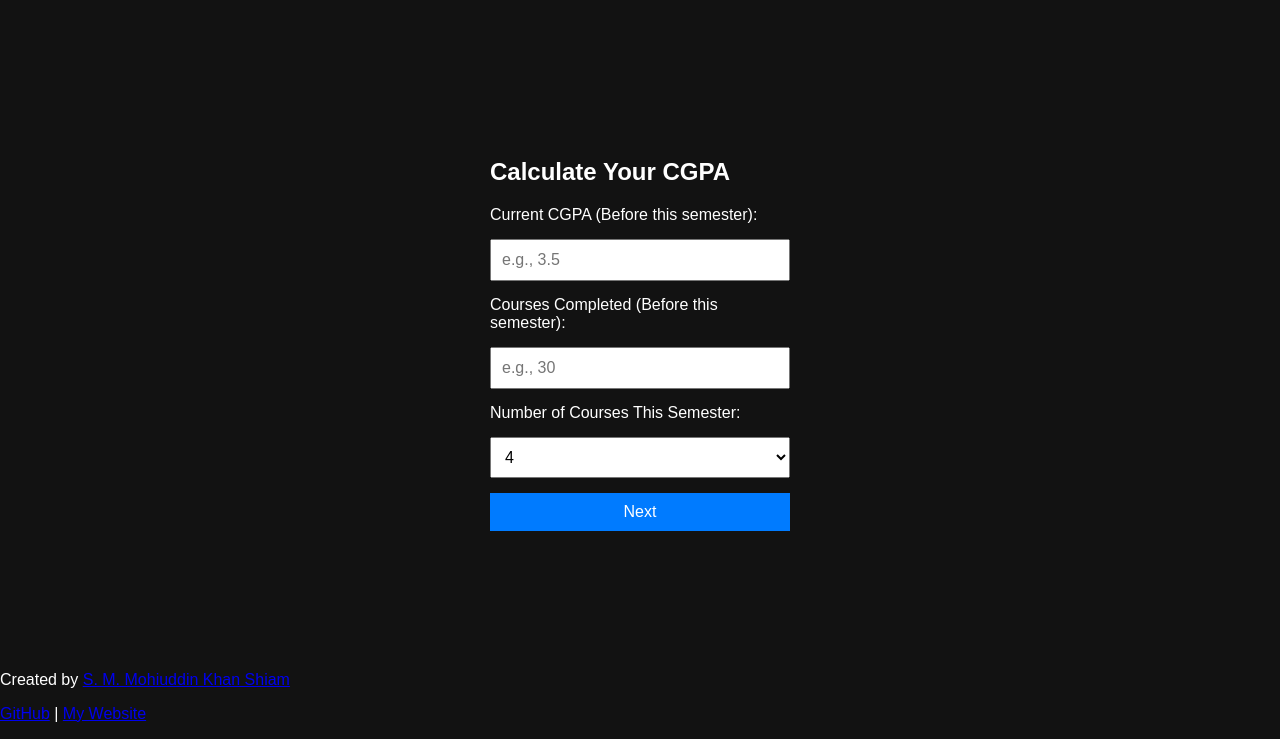
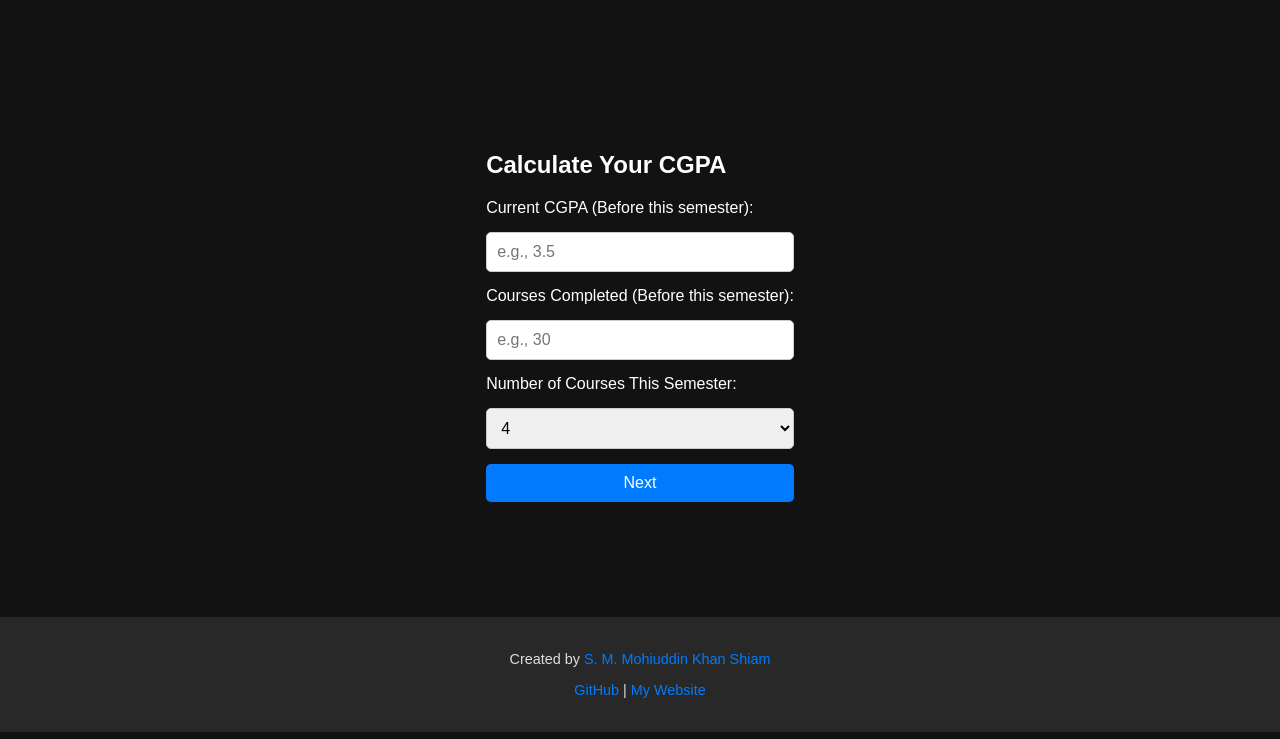
Before and after one commit to mohiuddin-khan-shiam/BRAC-University-CGPA-Calculator, a plain HTML site: page index.html in a window 1280 px wide. Shown: the part 143-882 px from the top of the page. Drawn offline with Linux system fonts and the light colour scheme.

Commit message:
Update style.css

```diff
--- a/style.css
+++ b/style.css
@@ -21,31 +21,19 @@ header {
   padding: 20px;
 }
 
-main {
-  display: flex;
-  flex-direction: column;
-  align-items: center;
-  justify-content: center;
-  height: 80vh;
-}
-
-form, #gpaInputs {
-  display: flex;
-  flex-direction: column;
-  gap: 15px;
-  width: 300px;
-}
-
-input, select, button {
-  padding: 10px;
-  font-size: 16px;
+header h1 {
+  font-size: 2.5rem;
+  margin-bottom: 10px;
 }
 
 button {
   background-color: #007bff;
   color: white;
   border: none;
+  padding: 10px 20px;
+  font-size: 16px;
   cursor: pointer;
+  border-radius: 5px;
   transition: background-color 0.3s ease;
 }
 
@@ -53,6 +41,48 @@ button:hover {
   background-color: #0056b3;
 }
 
-.hidden {
+main {
+  display: flex;
+  flex-direction: column;
+  align-items: center;
+  justify-content: center;
+  min-height: 70vh;
+  padding: 20px;
+}
+
+form, #gpaInputs {
+  display: flex;
+  flex-direction: column;
+  gap: 15px;
+  width: 100%;
+  max-width: 400px;
+}
+
+input, select {
+  padding: 10px;
+  font-size: 16px;
+  border: 1px solid #ccc;
+  border-radius: 5px;
+}
+
+section.hidden {
   display: none;
 }
+
+footer {
+  text-align: center;
+  padding: 20px;
+  font-size: 0.9rem;
+  background-color: #282828;
+  color: #ddd;
+}
+
+footer a {
+  color: #007bff;
+  text-decoration: none;
+  transition: color 0.3s ease;
+}
+
+footer a:hover {
+  color: #0056b3;
+}
```
